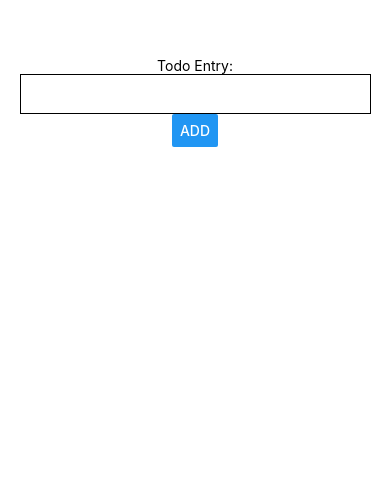
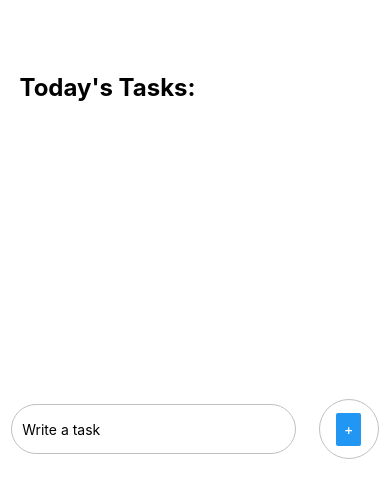
Before and after one commit to sherenaLIM/ReactJS-Mobile-EX02, a React Native app: screen / in a window 390 px wide. Shown: the part 320-818 px from the top of the page. Built offline with nearby package versions, Linux system fonts and the light colour scheme.

Commit message:
add reuseable task component

```diff
--- a/App.js
+++ b/App.js
@@ -1,11 +1,13 @@
 import { StatusBar } from 'expo-status-bar';
-import { Button, StyleSheet, Text, TextInput, View } from 'react-native';
+import { Button, KeyboardAvoidingView, Platform, StyleSheet, Text, TextInput, TouchableOpacity, View } from 'react-native';
 import { useState } from 'react';
+import Task from './components/Tasks';
+import CustomButton from './components/Button';
 
 export default function App() {
   // add a input and data state to bind to <TextInput /> and capture the todo entries
   const [input, setInput] = useState("");
-  const [data, setData] = useState([]);
+  const [tasks, setTasks] = useState([]);
 
   function handleInput(text) {
     console.log(text);
@@ -13,44 +15,47 @@ export default function App() {
   }
 
   function addEntry() {
-    setData([...data, input]);
+    setTasks([...tasks, input]);
     setInput("");
   }
 
   // render and display the data entries properly
   function renderEntries() {
-    return data.map((entry, index) => {
-      return (
-        <View key={index} style={styles.entryContainer}>
-          <Text style={styles.entryText}>
-            {index+1}.{entry}
-          </Text>
-          <Button onPress={() => deleteEntry(index)} title="Delete" />
-        </View>
-      );
-    });
-  };
+    return tasks.map((task, index) => <Task key={index} text={task} onDelete={() => deleteEntry(index)} />);
+  }
 
   // add delete function for each data entry
   function deleteEntry(index) {
-    const newData = [...data.slice(0, index), ...data.slice(index+1)];
-    setData(newData)
-    }
+    const newTasks = [...tasks.slice(0, index), ...tasks.slice(index+1)]
+    setTasks(newTasks)
+  }
 
   return (
     <View style={styles.container}>
       <StatusBar style='auto' />
-      <Text>Todo Entry:</Text>
-        <TextInput
-          style={styles.textInput}
-          value={input}
-          onChangeText={handleInput}
-        />
-      <Button title="Add" onPress={addEntry}/>
+        <View style={styles.tasksWrapper}>
+          <Text style={styles.sectionTitle}>Today's Tasks:</Text>
+            <View style={styles.items}>
+              {renderEntries()}
+            </View>
+        </View>
 
-      <View>{renderEntries()}</View>
+        <KeyboardAvoidingView
+          behavior={Platform.OS === 'ios' ? 'padding' : 'height'}
+          style={styles.writeTaskWrapper}>
+          <TextInput
+            style={styles.textInput}
+            placeholder='Write a task'
+            value={input}
+            onChangeText={handleInput}
+          />
+          <TouchableOpacity>
+            <View style={styles.addWrapper}>
+              <Button style={styles.addText} title="+" onPress={addEntry}/>
+            </View>
+          </TouchableOpacity>
+        </KeyboardAvoidingView>
     </View>
-
   );
 }
 
@@ -62,15 +67,54 @@ const styles = StyleSheet.create({
     justifyContent: "center",
   },
   textInput: {
-    borderWidth: 1,
-    width: "90%",
-    height: 40,
-    padding: 5,
+    borderWidth: 1.5,
+    marginBottom: 10,
+    width: 285,
+    height: 50,
+    padding: 10,
+    backgroundColor: "#FFF",
+    borderRadius: 60,
+    borderColor: "#C0C0C0",
   },
   entryText:{
     padding: 10,
   },
   entryContainer:{
     flexDirection: "row",
+  },
+  sectionTitle:{
+    fontSize: 24,
+    fontWeight: "bold",
+    marginBottom: 10,
+  },
+  items:{
+    marginTop:20,
+  },
+  tasksWrapper:{
+    width:"90%",
+  },
+  writeTaskWrapper:{
+    width:"90%",
+    position:"absolute",
+    bottom: 60,
+    width: "100%",
+    flexDirection: "row",
+    justifyContent: "space-around",
+    alignItems: "center"
+  },
+  addWrapper:{
+      width: 60,
+      height: 60,
+      backgroundColor: "#FFF",
+      borderRadius: 60,
+      justifyContent: "center",
+      alignItems: "center",
+      borderColor: "#C0C0C0",
+      borderWidth: 1.5,
+      bottom: 5
+  },
+  addText:{
+    fontSize: 50,
+    fontWeight: "bold",
   }
 });
--- /dev/null
+++ b/components/Button.js
@@ -0,0 +1,16 @@
+import React from 'react';
+import { View, Text, StyleSheet } from 'react-native';
+
+const CustomButton = () => {
+    return (
+        <View>
+            <Text>Button</Text>
+        </View>
+    )
+}
+
+const styles = StyleSheet.create({
+
+});
+
+export default CustomButton;
--- /dev/null
+++ b/components/Tasks.js
@@ -0,0 +1,47 @@
+import React from 'react';
+import { Button, View, Text, StyleSheet, TouchableOpacity } from 'react-native';
+
+const Task = ({ text, onDelete }) => {
+
+    return (
+        <View style={styles.item}>
+            <View style={styles.itemBox}>
+                <TouchableOpacity style={styles.square}></TouchableOpacity>
+                <Text style={styles.itemText}>{text}</Text>
+                <Button style={styles.itemDelete} title="Delete" onPress={onDelete} />
+            </View>
+        </View>
+    )
+}
+
+const styles = StyleSheet.create({
+    item:{
+        backgroundColor: "#fff",
+        padding: 15,
+        borderRadius: 10,
+        flexDirection: "row",
+        alignItems: "center",
+        justifyContent: "space-between",
+        marginBottom: 20,
+    },
+    itemBox:{
+        flexDirection: "row" ,
+        alignItems: "center",
+        flexWrap: "wrap",
+        flex: 1,
+    },
+    square:{
+        width: 24,
+        height: 24,
+        backgroundColor: "#55BCF6",
+        opacity: 0.4,
+    },
+    itemText:{
+        flex: 1,
+    },
+    itemDelete:{
+        marginLeft: 10
+    }
+});
+
+export default Task;
```
